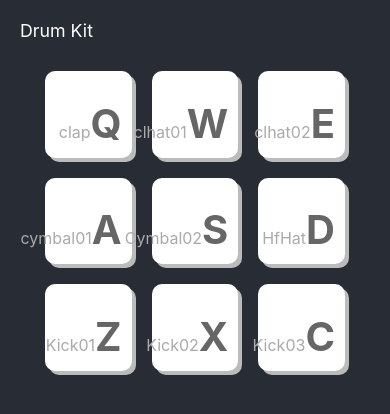
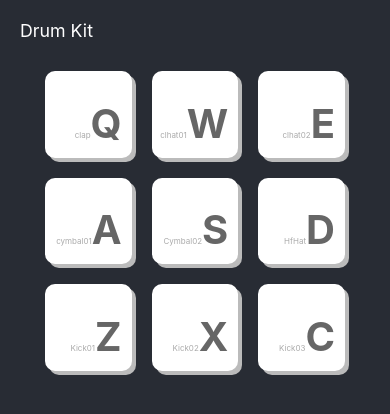
Before and after one commit to wlifferth/react-drum-kit, a React (Create React App) app: page / in a window 390 px wide. Shown: the top 414 px of the page. Built offline with nearby package versions, Linux system fonts and the light colour scheme.

Commit message:
Improves mobile styling

```diff
--- a/src/App.scss
+++ b/src/App.scss
@@ -49,7 +49,7 @@
       width: #{($drum-container-tablet-width / 3) - ( ($drum-padding + $drum-margin) * 2)};
       height: #{($drum-container-tablet-width / 3) - ( ($drum-padding + $drum-margin) * 2)};
     }
-    @media screen and (max-width: $tablet-max) {
+    @media screen and (max-width: $mobile-max) {
       width: #{($drum-container-mobile-width / 3) - ( ($drum-padding + $drum-margin) * 2)};
       height: #{($drum-container-mobile-width / 3) - ( ($drum-padding + $drum-margin) * 2)};
     }
@@ -91,6 +91,9 @@
 
       .drumName {
           color: #aaa;
+          @media screen and (max-width: $mobile-max) {
+            font-size: 8px;
+          }
       }
 
       .drumShortcut {
```
